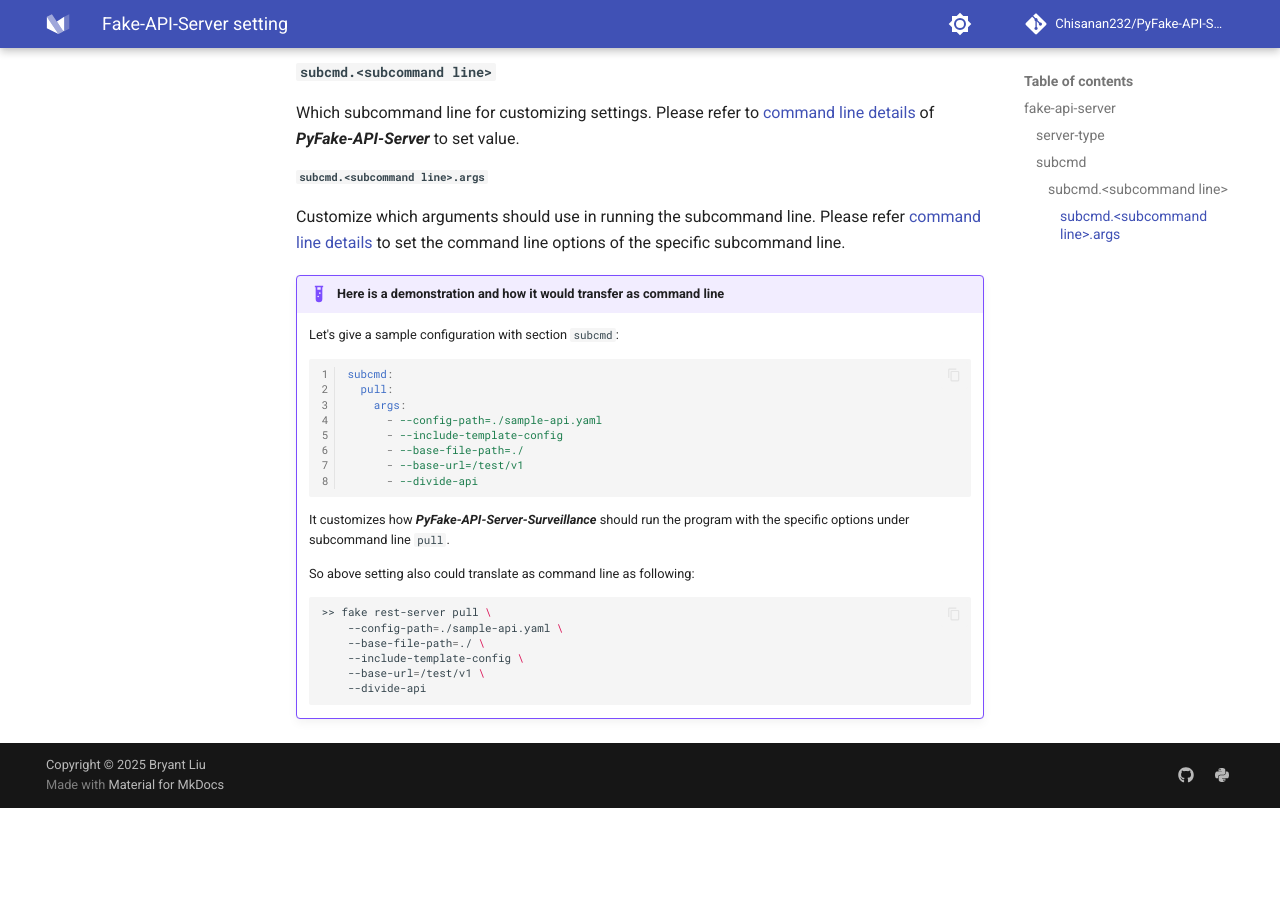
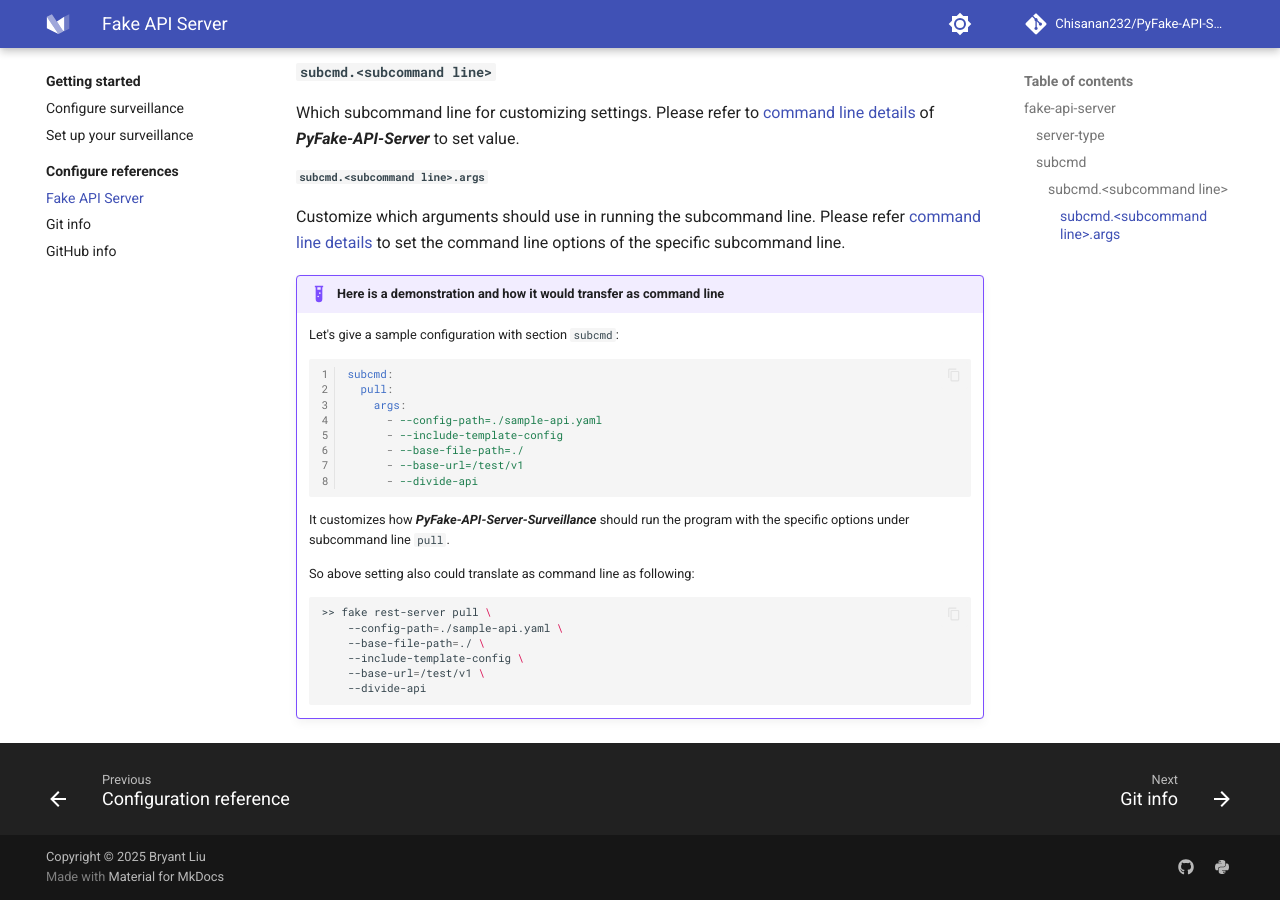
Before and after one commit to Chisanan232/PyFake-API-Server-Surveillance, an MkDocs documentation site: the page built from docs/getting-started/configure-references/fake-api-server.md, in a window 1280 px wide and 900 px high, scrolled down 598 px. Built offline with MkDocs 1.6.1 and Material for MkDocs 9.7.7, drawn with Linux system fonts in a browser that asks for light colours; comment, search, counter and statistics services are not loaded; the version menu is left out; before the commit the page ends 1406 px from its top, so only the background shows below that; some of the changed lines change nothing that is shown.

Commit message:
✏️ Adjust the documentation page tree.

```diff
--- a/mkdocs.yml
+++ b/mkdocs.yml
@@ -178,15 +178,14 @@
 nav:
   - Home: index.md
   - Getting started:
-    - Version requirements: getting-started/version-requirements.md
-    - Installation: getting-started/installation.md
-    - Configure surveillance: getting-started/configure-surveillance.md
-    - Set up your surveillance: getting-started/setup-surveillance.md
-  - Configure references:
-    - Basic info: configure-references/config-basic-info.md
-    - Fake API Server: configure-references/fake-api-server.md
-    - Git info: configure-references/git-info.md
-    - GitHub info: configure-references/github-info.md
+    - getting-started/index.md
+    - Configure surveillance: getting-started/configure-setting.md
+    - Set up your surveillance: getting-started/configure-ci-workflow.md
+    - Configure references:
+      - getting-started/configure-references/index.md
+      - Fake API Server: getting-started/configure-references/fake-api-server.md
+      - Git info: getting-started/configure-references/git-info.md
+      - GitHub info: getting-started/configure-references/github-info.md
   - Development:
     - development/index.md
     - How it works: development/how-it-works.md
```
